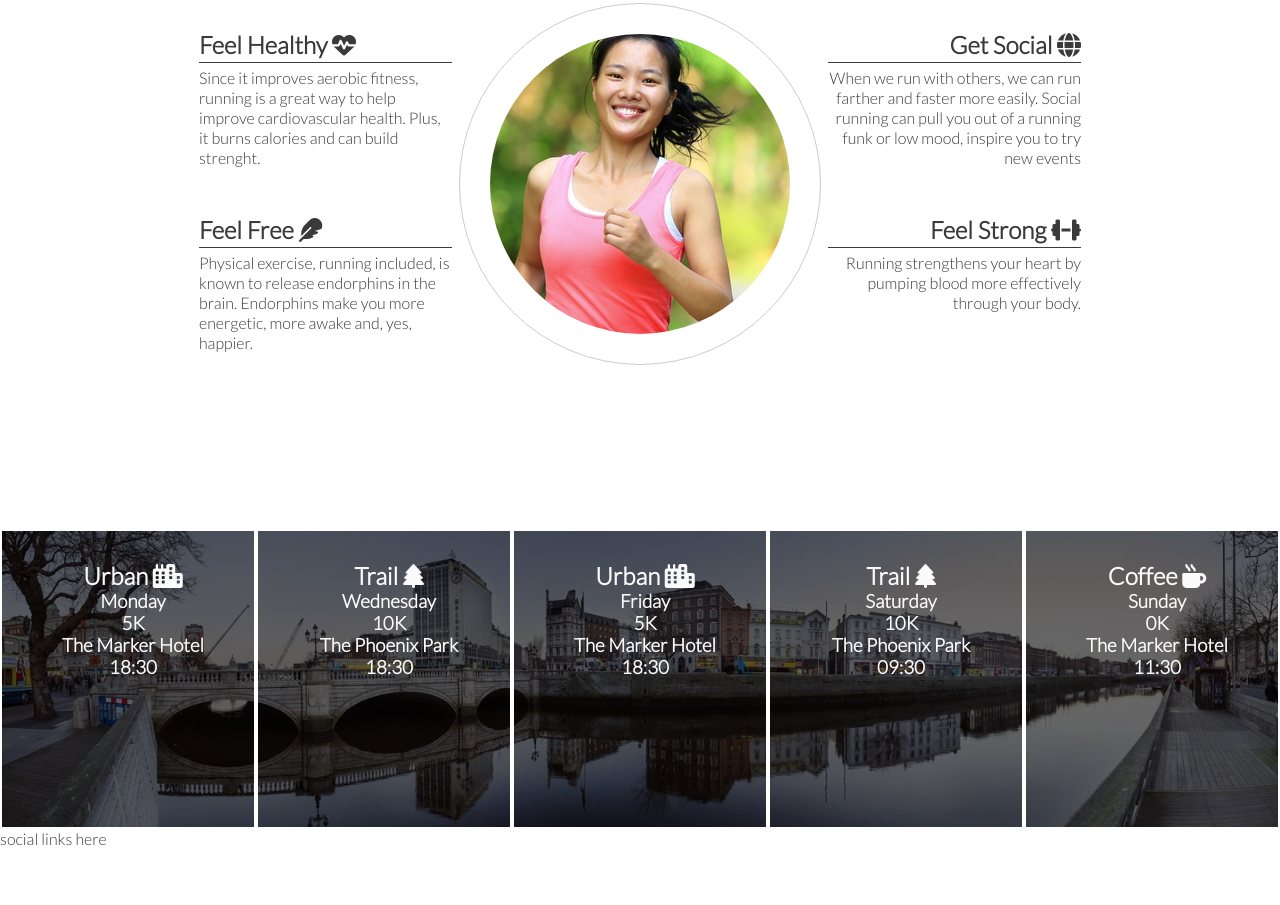
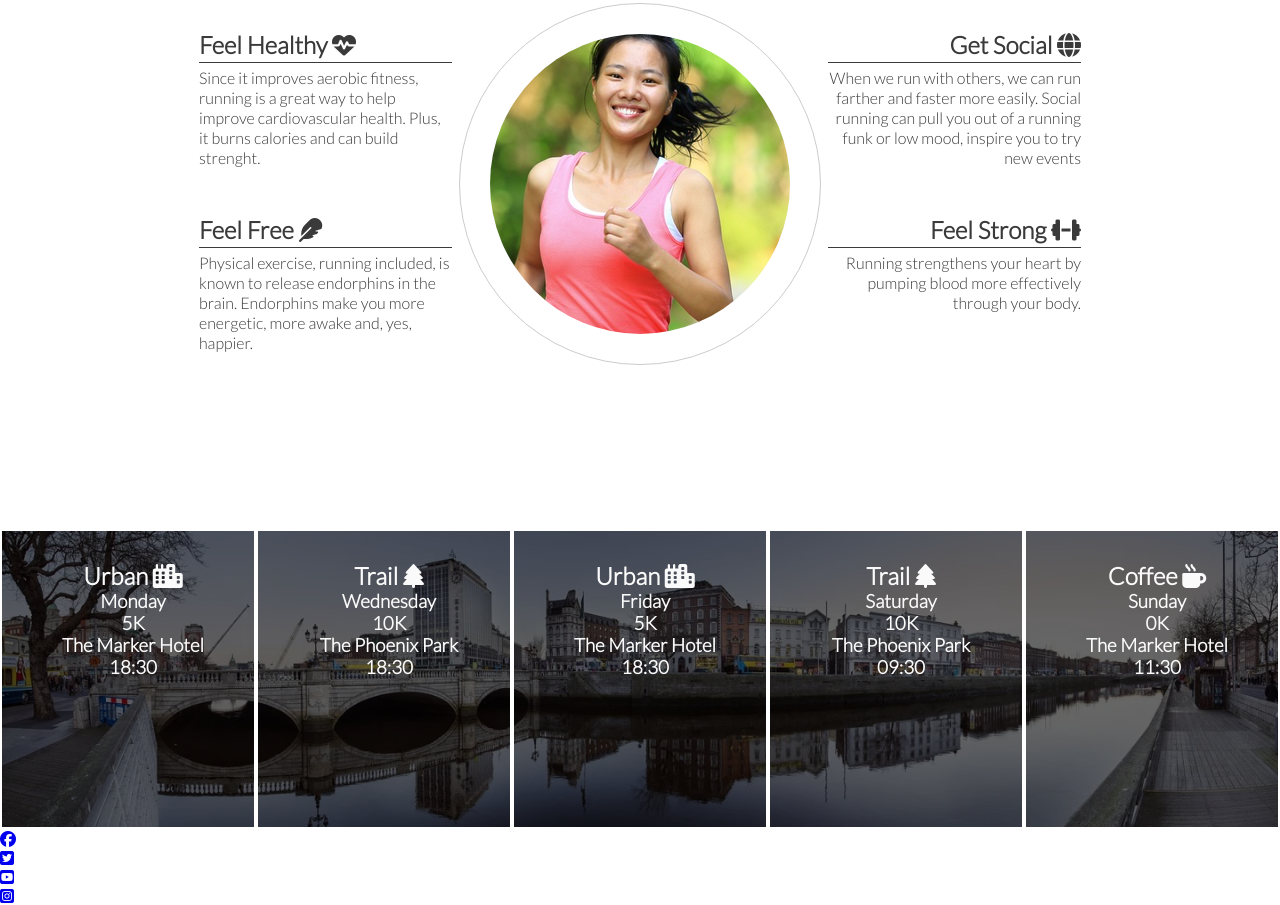
Before and after one commit to Dawesie/love-to-run, a plain HTML site: page index.html in a window 1280 px wide. Shown: the part 766-1671 px from the top of the page. Before the commit the page ends 1614 px from the top, so only its background shows below. Drawn offline with nearby package versions, Linux system fonts and the light colour scheme.

Commit message:
Add social media icons to footer

```diff
--- a/index.html
+++ b/index.html
@@ -117,7 +117,24 @@
         </div>
     </section>
     <footer>
-        social links here
+       <Ul>
+        <li>
+            <a href="https://facebook.com" target="_blank" rel="noopener"
+            aria-label="Visit our Facebook page ( opens in a new page)" ><i class="fa-brands fa-facebook"></i></a>
+        </li>
+        <li>
+            <a href="https://twitter.com" target="_blank" rel="noopener"
+            aria-label="Visit our Twitter page ( opens in a new page)" ><i class="fa-brands fa-square-twitter"></i></a>
+        </li>
+        <li>
+            <a href="https://youtube.com" target="_blank" rel="noopener"
+            aria-label="Visit our Youtube page ( opens in a new page)" ><i class="fa-brands fa-square-youtube"></i></a>
+        </li>
+        <li>
+            <a href="https://instagram.com" target="_blank" rel="noopener"
+            aria-label="Visit our Instagram page ( opens in a new page)" ><i class="fa-brands fa-square-instagram"></i></a>
+        </li>
+       </Ul>
     </footer>
     <!--font awesom script -->
     <script src="https://kit.fontawesome.com/41789d8574.js" crossorigin="anonymous"></script>
```
